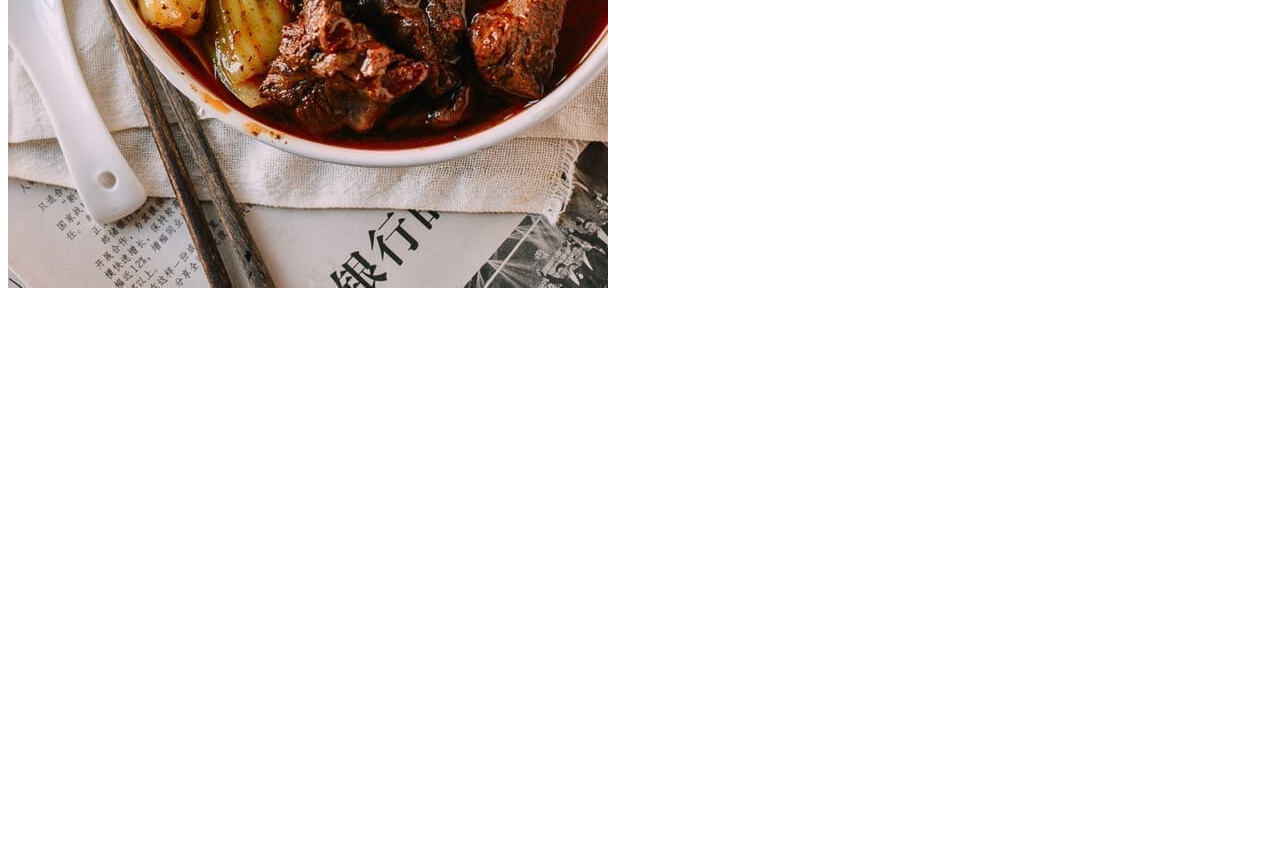
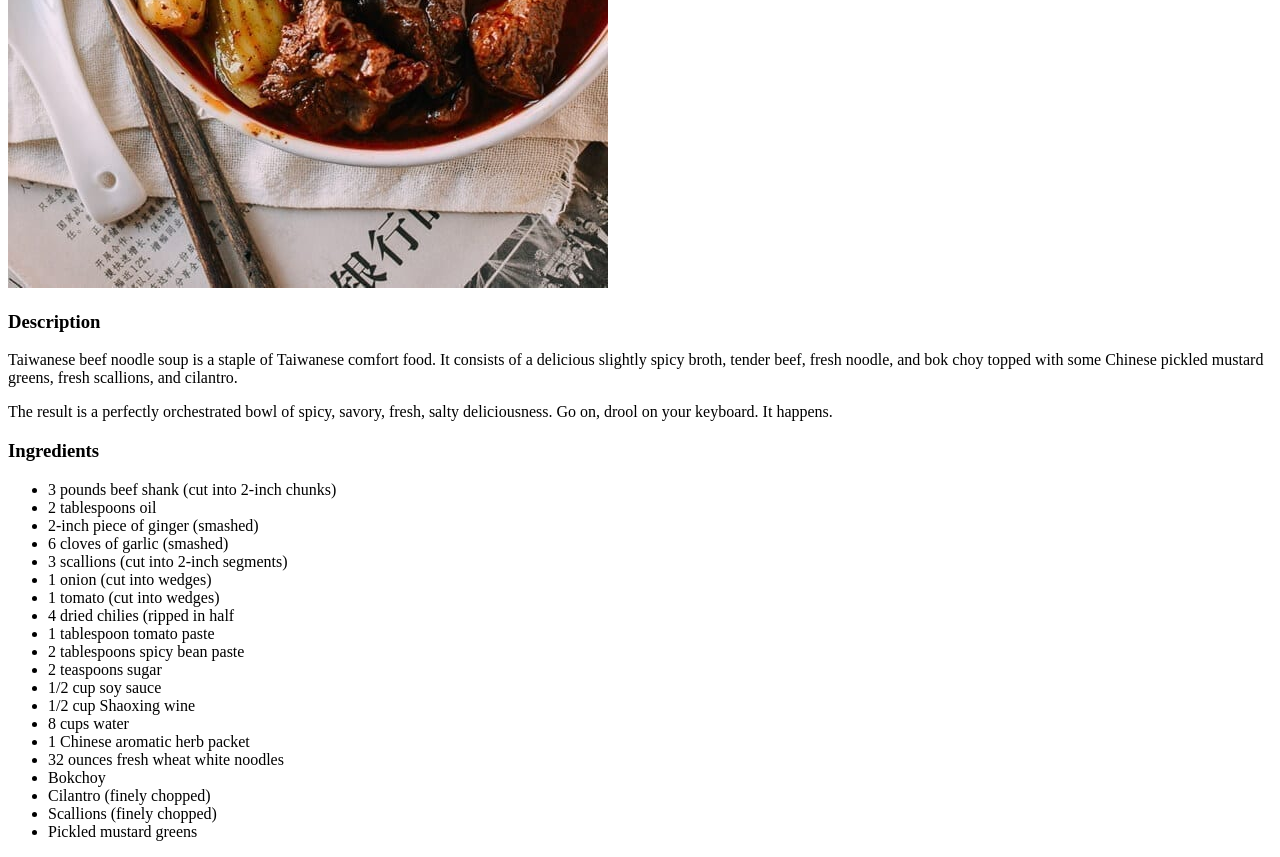
Before and after one commit to ewoknock/odin-recipes, a plain HTML site: page recipes/taiwanese-beef-noodle-soup.html in a window 1280 px wide. Shown: the part 628-1485 px from the top of the page. Before the commit the page ends 928 px from the top, so only its background shows below. Drawn offline with Linux system fonts and the light colour scheme.

Commit message:
Adds ingredient list to Taiwanese Beef Noodle Soup Recipe

```diff
--- a/recipes/taiwanese-beef-noodle-soup.html
+++ b/recipes/taiwanese-beef-noodle-soup.html
@@ -7,5 +7,35 @@
 <body>
     <h1>Taiwanese Beef Noodle Soup</h1>
     <img src="../images/taiwanese-beef-noodle-soup.jpg">
+
+    <h3>Description</h3>
+    <p>Taiwanese beef noodle soup is a staple of Taiwanese comfort food. It consists of a delicious slightly spicy broth, tender beef,
+        fresh noodle, and bok choy topped with some Chinese pickled mustard greens, fresh scallions, and cilantro.</p>
+
+    <p>The result is a perfectly orchestrated bowl of spicy, savory, fresh, salty deliciousness. Go on, drool on your keyboard. It happens.</p>
+
+    <h3>Ingredients</h3>
+    <ul>
+        <li>3 pounds beef shank (cut into 2-inch chunks)</li>
+        <li>2 tablespoons oil</li>
+        <li>2-inch piece of ginger (smashed)</li>
+        <li>6 cloves of garlic (smashed)</li>
+        <li>3 scallions (cut into 2-inch segments)</li>
+        <li>1 onion (cut into wedges)</li>
+        <li>1 tomato (cut into wedges)</li>
+        <li>4 dried chilies (ripped in half</li>
+        <li>1 tablespoon tomato paste</li>
+        <li>2 tablespoons spicy bean paste</li>
+        <li>2 teaspoons sugar</li>
+        <li>1/2 cup soy sauce</li>
+        <li>1/2 cup Shaoxing wine</li>
+        <li>8 cups water</li>
+        <li>1 Chinese aromatic herb packet</li>
+        <li>32 ounces fresh wheat white noodles</li>
+        <li>Bokchoy</li>
+        <li>Cilantro (finely chopped)</li>
+        <li>Scallions (finely chopped)</li>
+        <li>Pickled mustard greens</li>
+    </ul>
 </body>
 </html>
```
Also changed, not shown: index.html (+1 -1 lines).
